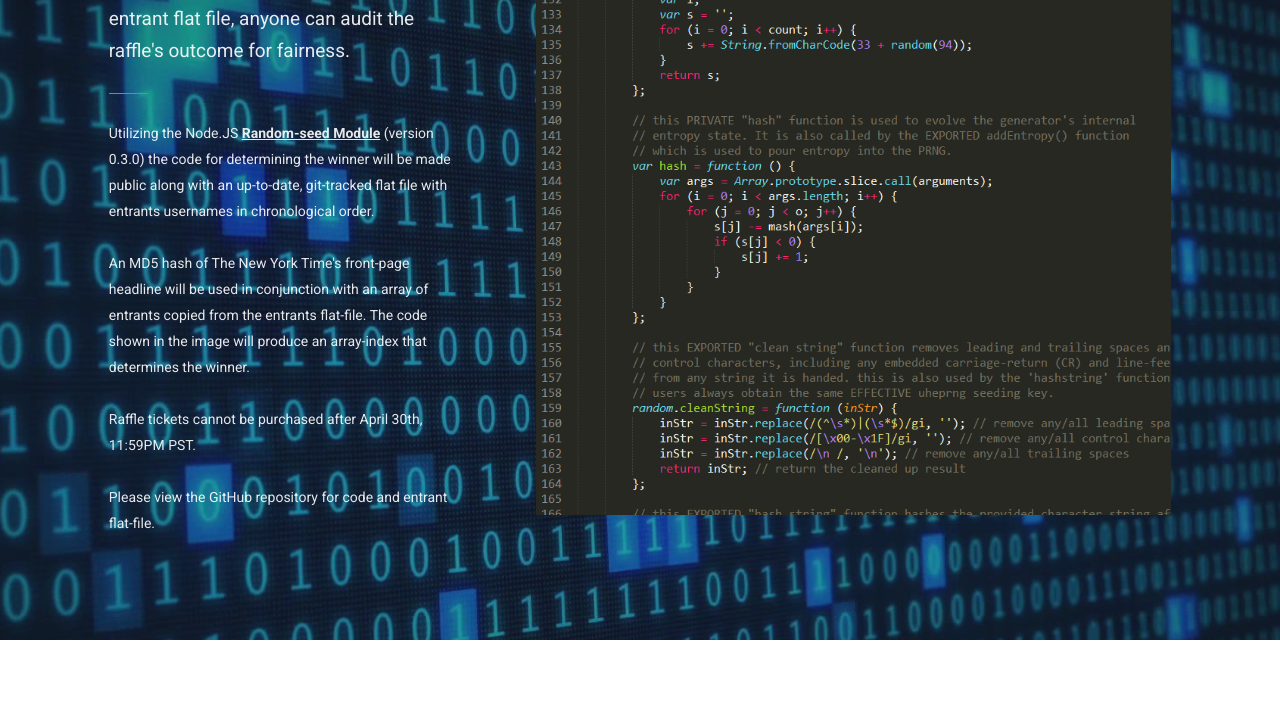
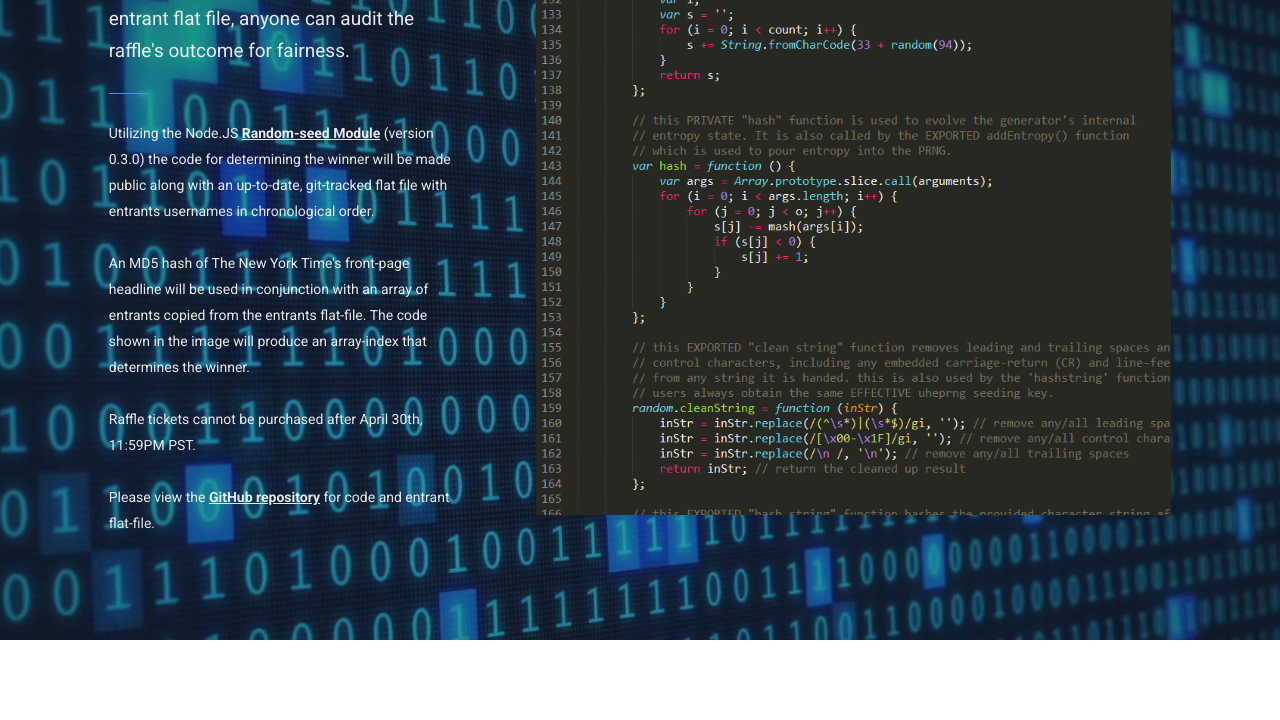
Before and after one commit to WhoreNickels/DroneRaffle, a plain HTML site: page index.html in a window 1280 px wide. Shown: the part 1499-2219 px from the top of the page. Drawn offline with Linux system fonts and the light colour scheme; a web font is replaced by a local one.

Commit message:
adding link on Github Page to Github repository

```diff
--- a/index.html
+++ b/index.html
@@ -60,7 +60,7 @@
                                 <h3><b>Provably Fair</b></h3>
                                 <p class="lead">Using a state-of-the-art <a href="https://en.wikipedia.org/wiki/Random_seed">random seed algorithm</a>&nbsp;, The&nbsp;New York Time's <a href="https://www.nytimes.com/issue/todayspaper/2018/05/01/todays-new-york-times">front page headline </a>on May 1st 2018, and an entrant flat file, anyone can audit the raffle's outcome for fairness.</p>
                                 <hr class="short">
-                                <p> Utilizing the Node.JS&nbsp;<a href="https://github.com/skratchdot/random-seed">Random-seed Module</a> (version 0.3.0) the code for determining the winner will be made public along with an up-to-date, git-tracked flat file with entrants usernames in chronological order.<br><br>An MD5 hash of The New York Time's front-page headline will be used in conjunction with an array of entrants copied from the entrants flat-file. The code shown in the image will produce an array-index that determines the winner.<br><br>Raffle tickets cannot be purchased after April 30th, 11:59PM PST.<br><br>Please view the GitHub repository for code and entrant flat-file.</p>
+                                <p> Utilizing the Node.JS&nbsp;<a href="https://github.com/skratchdot/random-seed">Random-seed Module</a> (version 0.3.0) the code for determining the winner will be made public along with an up-to-date, git-tracked flat file with entrants usernames in chronological order.<br><br>An MD5 hash of The New York Time's front-page headline will be used in conjunction with an array of entrants copied from the entrants flat-file. The code shown in the image will produce an array-index that determines the winner.<br><br>Raffle tickets cannot be purchased after April 30th, 11:59PM PST.<br><br>Please view the <a href="https://github.com/WhoreNickels/DroneRaffle">GitHub repository</a> for code and entrant flat-file.</p>
                             </div>
                         </div>
                     </div>
```
